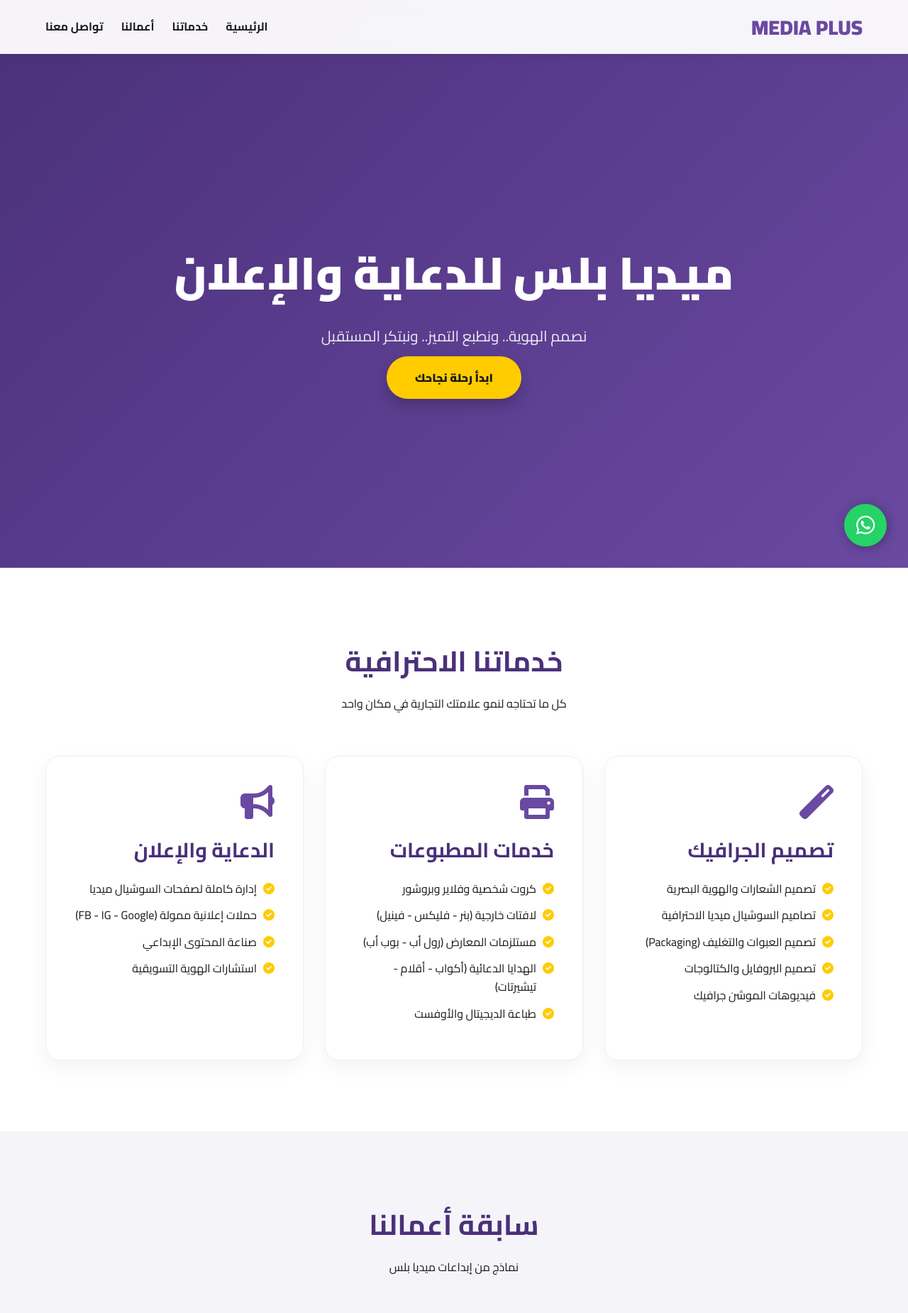
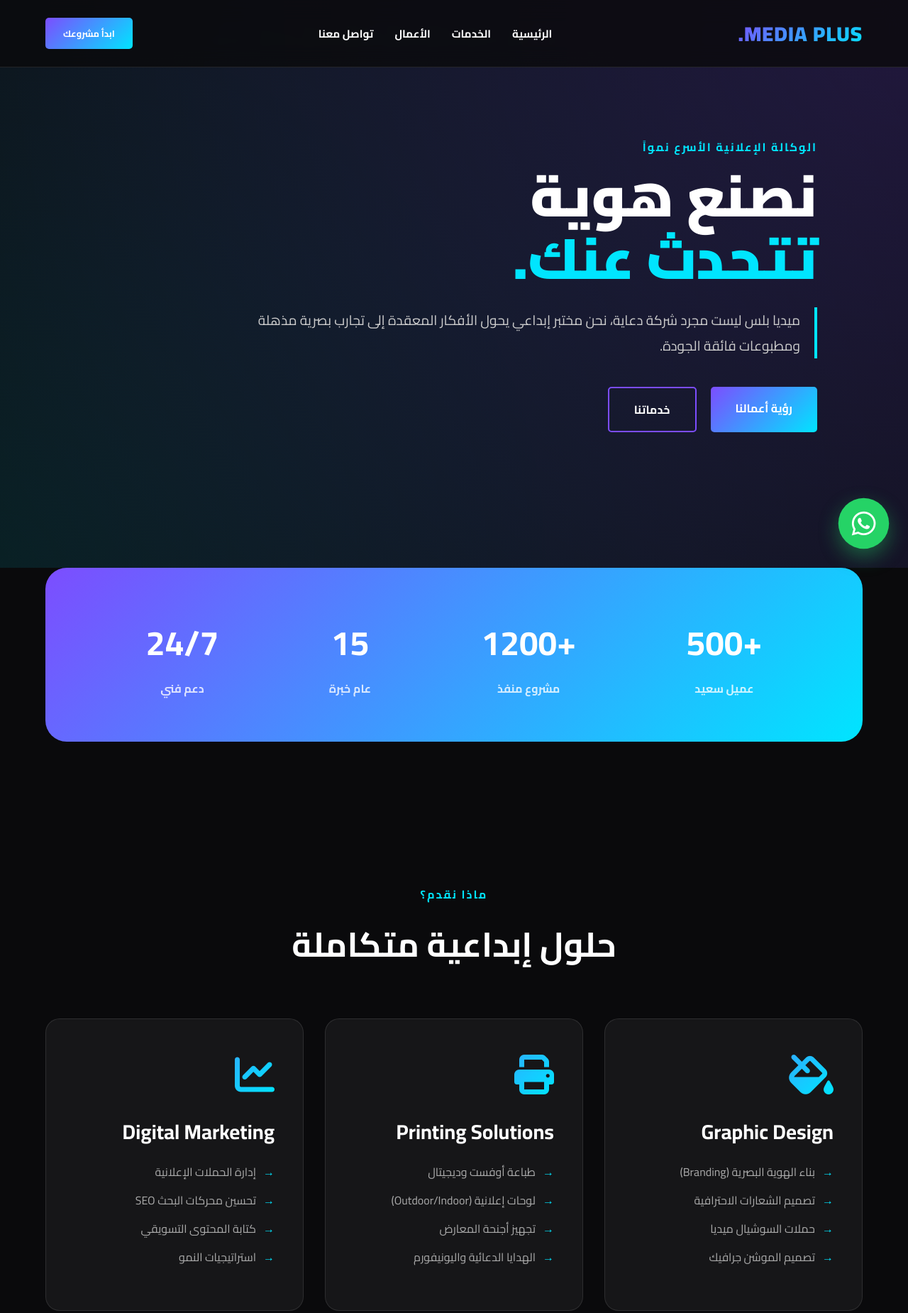
Before and after one commit to marqex1/media-plus, a plain HTML site: page index.html in a window 1280 px wide. Shown: the top 1850 px of the page at 71% size. Drawn offline with nearby package versions, Linux system fonts and the light colour scheme.

Commit message:
Add files via upload

```diff
--- a/index.html
+++ b/index.html
@@ -4,276 +4,264 @@
     <meta charset="UTF-8">
     <meta name="viewport" content="width=device-width, initial-scale=1.0">
 
-    <title>ميديا بلس | Media Plus - وكالة دعاية وإعلان وتصميم جرافيك ومطبوعات</title>
-    <meta name="description" content="ميديا بلس هي شريكك الإبداعي. نقدم خدمات تصميم الجرافيك، الهوية البصرية، وكافة أنواع المطبوعات الورقية والآوت دور بأعلى جودة في مصر والوطن العربي.">
-    <meta name="keywords" content="ميديا بلس, Media Plus, تصميم جرافيك, مطبوعات, دعاية وإعلان, لوجو, هوية بصرية, طباعة بنر, تصاميم سوشيال ميديا, ماركيكس">
+    <title>ميديا بلس | وكالة الدعاية والإعلان والحلول الإبداعية</title>
+    <meta name="description" content="ميديا بلس هي الوكالة الرائدة في تصميم الهويات البصرية، المطبوعات الرقمية، وحملات الدعاية المتكاملة. ابتكار يتجاوز الحدود.">
     <link rel="canonical" href="https://marqex1.github.io/media-plus/" />
 
-    <link href="https://fonts.googleapis.com/css2?family=Cairo:wght@300;400;600;700;900&display=swap" rel="stylesheet">
-    <link rel="stylesheet" href="https://cdnjs.cloudflare.com/ajax/libs/font-awesome/6.0.0/css/all.min.css">
+    <link href="https://fonts.googleapis.com/css2?family=Cairo:wght@300;400;700;900&family=Montserrat:wght@700&display=swap" rel="stylesheet">
+    <link rel="stylesheet" href="https://cdnjs.cloudflare.com/ajax/libs/font-awesome/6.4.0/css/all.min.css">
     <link rel="stylesheet" href="https://cdnjs.cloudflare.com/ajax/libs/animate.css/4.1.1/animate.min.css"/>
 
     <style>
         :root {
-            --main-purple: #6a49a1; /* بنفسجي اللوجو */
-            --dark-purple: #4a307a;
-            --accent-yellow: #ffcc00;
-            --white: #ffffff;
-            --black: #1a1a1a;
-            --light-grey: #f4f4f9;
+            --primary: #7c4dff; /* بنفسجي كهربائي */
+            --secondary: #00e5ff; /* تركواز نيون */
+            --dark: #0a0a0c;
+            --glass: rgba(255, 255, 255, 0.05);
+            --gradient: linear-gradient(135deg, #7c4dff, #00e5ff);
         }
 
-        * { margin: 0; padding: 0; box-sizing: border-box; scroll-behavior: smooth; }
+        * { margin: 0; padding: 0; box-sizing: border-box; font-family: 'Cairo', sans-serif; }
+        body { background-color: var(--dark); color: #fff; scroll-behavior: smooth; overflow-x: hidden; }
 
-        body {
-            font-family: 'Cairo', sans-serif;
-            background-color: var(--white);
-            color: var(--black);
-            line-height: 1.6;
+        /* Custom Scrollbar */
+        ::-webkit-scrollbar { width: 10px; }
+        ::-webkit-scrollbar-track { background: #111; }
+        ::-webkit-scrollbar-thumb { background: var(--gradient); border-radius: 10px; }
+
+        /* Header */
+        header {
+            padding: 20px 5%;
+            display: flex;
+            justify-content: space-between;
+            align-items: center;
+            position: fixed;
+            width: 100%;
+            z-index: 1000;
+            background: rgba(10, 10, 12, 0.8);
+            backdrop-filter: blur(15px);
+            border-bottom: 1px solid rgba(255,255,255,0.1);
         }
 
-        /* الهيدر */
-        header {
-            background: rgba(255, 255, 255, 0.95);
-            backdrop-filter: blur(10px);
-            padding: 15px 0;
-            position: fixed;
-            width: 100%;
-            top: 0;
-            z-index: 2000;
-            box-shadow: 0 4px 15px rgba(0,0,0,0.05);
+        .logo { font-size: 1.8rem; font-weight: 900; background: var(--gradient); -webkit-background-clip: text; -webkit-text-fill-color: transparent; letter-spacing: 1px; }
+
+        nav ul { display: flex; list-style: none; gap: 30px; }
+        nav ul li a { color: #fff; text-decoration: none; font-weight: 600; font-size: 0.95rem; transition: 0.3s; text-transform: uppercase; }
+        nav ul li a:hover { color: var(--secondary); }
+
+        /* Hero Section */
+        .hero {
+            height: 100vh;
+            display: flex;
+            align-items: center;
+            position: relative;
+            padding: 0 10%;
+            background: radial-gradient(circle at top right, rgba(124, 77, 255, 0.2), transparent),
+                        radial-gradient(circle at bottom left, rgba(0, 229, 255, 0.1), transparent);
         }
 
-        .container { width: 90%; max-width: 1200px; margin: auto; }
+        .hero-text { max-width: 800px; z-index: 2; }
+        .hero-text h1 { font-size: clamp(3rem, 8vw, 5rem); line-height: 1.1; margin-bottom: 25px; font-weight: 900; }
+        .hero-text p { font-size: 1.2rem; color: #ccc; margin-bottom: 40px; border-right: 4px solid var(--secondary); padding-right: 20px; }
 
-        nav { display: flex; justify-content: space-between; align-items: center; }
+        .btn-group { display: flex; gap: 20px; }
+        .btn { padding: 15px 35px; border-radius: 5px; text-decoration: none; font-weight: 700; transition: 0.4s; position: relative; overflow: hidden; }
+        .btn-primary { background: var(--gradient); color: #fff; }
+        .btn-outline { border: 2px solid var(--primary); color: #fff; }
+        .btn:hover { transform: translateY(-5px); box-shadow: 0 10px 20px rgba(124, 77, 255, 0.3); }
 
-        .logo {
-            font-size: 1.8rem;
-            font-weight: 900;
-            color: var(--main-purple);
-            text-decoration: none;
+        /* Services Section */
+        .services { padding: 100px 5%; position: relative; }
+        .section-tag { color: var(--secondary); font-weight: 700; text-transform: uppercase; letter-spacing: 2px; display: block; margin-bottom: 10px; text-align: center; }
+        .section-title { text-align: center; font-size: 3rem; margin-bottom: 60px; }
+
+        .services-grid { display: grid; grid-template-columns: repeat(auto-fit, minmax(300px, 1fr)); gap: 30px; }
+        .s-card {
+            background: var(--glass);
+            padding: 50px 40px;
+            border-radius: 20px;
+            border: 1px solid rgba(255,255,255,0.1);
+            transition: 0.4s;
+            position: relative;
+        }
+        .s-card:hover { background: rgba(255,255,255,0.08); border-color: var(--secondary); transform: scale(1.03); }
+        .s-card i { font-size: 3.5rem; background: var(--gradient); -webkit-background-clip: text; -webkit-text-fill-color: transparent; margin-bottom: 25px; display: block; }
+        .s-card h3 { font-size: 1.8rem; margin-bottom: 15px; color: #fff; }
+        .s-card ul { list-style: none; color: #aaa; }
+        .s-card ul li { margin-bottom: 10px; display: flex; align-items: center; gap: 10px; }
+        .s-card ul li::before { content: '→'; color: var(--secondary); }
+
+        /* Stats Counter */
+        .stats { background: var(--gradient); padding: 60px 5%; display: flex; justify-content: space-around; flex-wrap: wrap; text-align: center; border-radius: 30px; margin: 0 5% 100px; }
+        .stat-item h2 { font-size: 3rem; margin-bottom: 5px; }
+        .stat-item p { font-weight: 700; color: rgba(255,255,255,0.8); }
+
+        /* Portfolio Items */
+        .portfolio { padding-bottom: 100px; text-align: center; }
+        .p-grid { display: grid; grid-template-columns: repeat(auto-fit, minmax(250px, 1fr)); gap: 10px; padding: 0 5%; }
+        .p-item { height: 350px; background: #1a1a1a; border-radius: 15px; position: relative; overflow: hidden; cursor: pointer; }
+        .p-overlay {
+            position: absolute; top: 0; left: 0; width: 100%; height: 100%;
+            background: linear-gradient(to top, var(--dark), transparent);
+            display: flex; flex-direction: column; justify-content: flex-end; padding: 30px;
+            opacity: 0; transition: 0.5s;
+        }
+        .p-item:hover .p-overlay { opacity: 1; }
+
+        /* WhatsApp & Contact */
+        .whatsapp-fixed {
+            position: fixed; bottom: 30px; right: 30px;
+            width: 65px; height: 65px; background: #25d366;
+            border-radius: 50%; display: flex; align-items: center; justify-content: center;
+            font-size: 35px; color: #fff; text-decoration: none; z-index: 999;
+            box-shadow: 0 10px 25px rgba(37, 211, 102, 0.4);
+            animation: pulse 2s infinite;
         }
 
-        .nav-links { display: flex; list-style: none; gap: 25px; }
-        .nav-links a { text-decoration: none; color: var(--black); font-weight: 700; transition: 0.3s; }
-        .nav-links a:hover { color: var(--main-purple); }
+        @keyframes pulse { 0% { transform: scale(1); } 50% { transform: scale(1.1); } 100% { transform: scale(1); } }
 
-        /* قسم الهيرو (البداية) */
-        .hero {
-            height: 100vh;
-            background: linear-gradient(135deg, var(--dark-purple), var(--main-purple));
-            display: flex;
-            align-items: center;
-            justify-content: center;
-            text-align: center;
-            color: var(--white);
-            padding-top: 80px;
+        /* Footer */
+        footer { padding: 80px 5% 30px; background: #050507; border-top: 1px solid rgba(255,255,255,0.05); }
+        .footer-content { display: flex; justify-content: space-between; flex-wrap: wrap; margin-bottom: 50px; }
+        .footer-col { flex: 1; min-width: 250px; margin-bottom: 30px; }
+        .footer-col h4 { margin-bottom: 20px; color: var(--secondary); }
+
+        .copyright { text-align: center; padding-top: 30px; border-top: 1px solid rgba(255,255,255,0.05); font-size: 0.9rem; color: #555; }
+        .marqex-link { color: var(--primary); text-decoration: none; font-weight: 700; border: 1px solid var(--primary); padding: 5px 15px; border-radius: 20px; transition: 0.3s; }
+        .marqex-link:hover { background: var(--primary); color: #fff; }
+
+        @media (max-width: 768px) {
+            nav ul { display: none; }
+            .hero-text h1 { font-size: 3rem; }
         }
-
-        .hero-content h1 { font-size: clamp(2.5rem, 6vw, 4rem); font-weight: 900; margin-bottom: 20px; }
-        .hero-content p { font-size: 1.3rem; margin-bottom: 30px; opacity: 0.9; }
-
-        .cta-btn {
-            background: var(--accent-yellow);
-            color: var(--black);
-            padding: 15px 40px;
-            border-radius: 50px;
-            text-decoration: none;
-            font-weight: 900;
-            transition: 0.4s;
-            box-shadow: 0 10px 20px rgba(0,0,0,0.2);
-        }
-        .cta-btn:hover { transform: translateY(-5px); background: #fff; }
-
-        /* قسم الخدمات */
-        .section-padding { padding: 100px 0; }
-        .section-title { text-align: center; margin-bottom: 60px; }
-        .section-title h2 { font-size: 2.5rem; color: var(--dark-purple); margin-bottom: 15px; }
-
-        .services-grid {
-            display: grid;
-            grid-template-columns: repeat(auto-fit, minmax(320px, 1fr));
-            gap: 30px;
-        }
-
-        .service-card {
-            background: #fff;
-            padding: 40px;
-            border-radius: 20px;
-            box-shadow: 0 10px 30px rgba(0,0,0,0.05);
-            transition: 0.4s;
-            border: 1px solid #eee;
-        }
-        .service-card:hover { transform: translateY(-10px); border-color: var(--main-purple); }
-        .service-card i { font-size: 3rem; color: var(--main-purple); margin-bottom: 20px; }
-        .service-card h3 { font-size: 1.8rem; margin-bottom: 20px; color: var(--dark-purple); }
-
-        .service-list { list-style: none; text-align: right; }
-        .service-list li { margin-bottom: 12px; position: relative; padding-right: 25px; }
-        .service-list li::before {
-            content: "\f058"; font-family: "Font Awesome 5 Free"; font-weight: 900;
-            position: absolute; right: 0; color: var(--accent-yellow);
-        }
-
-        /* سابقة الأعمال */
-        .portfolio { background: var(--light-grey); }
-        .portfolio-grid {
-            display: grid;
-            grid-template-columns: repeat(auto-fit, minmax(250px, 1fr));
-            gap: 20px;
-        }
-        .portfolio-item {
-            height: 250px;
-            background: var(--main-purple);
-            border-radius: 15px;
-            display: flex;
-            align-items: center;
-            justify-content: center;
-            color: #fff;
-            font-weight: bold;
-            transition: 0.3s;
-            cursor: pointer;
-            border: 3px solid #fff;
-        }
-        .portfolio-item:hover { background: var(--dark-purple); transform: scale(1.02); }
-
-        /* زر الواتساب العائم */
-        .whatsapp-float {
-            position: fixed;
-            bottom: 30px;
-            right: 30px;
-            background: #25d366;
-            color: white;
-            width: 60px;
-            height: 60px;
-            border-radius: 50%;
-            text-align: center;
-            font-size: 30px;
-            box-shadow: 2px 2px 15px rgba(0,0,0,0.3);
-            z-index: 3000;
-            display: flex;
-            align-items: center;
-            justify-content: center;
-            text-decoration: none;
-        }
-
-        /* الفوتر */
-        footer { background: var(--black); color: #fff; padding: 60px 0 20px; text-align: center; }
-        .footer-links a { color: #fff; margin: 0 15px; font-size: 1.5rem; transition: 0.3s; }
-        .footer-links a:hover { color: var(--main-purple); }
-
-        .copyright { margin-top: 40px; padding-top: 20px; border-top: 1px solid #333; color: #888; }
-        .marqex-btn { color: var(--main-purple); text-decoration: none; font-weight: bold; border-bottom: 1px dashed; }
-
-        @media (max-width: 768px) { .nav-links { display: none; } }
     </style>
 </head>
 <body>
 
-    <a href="https://wa.me/20123456789" class="whatsapp-float animate__animated animate__bounceInUp" target="_blank">
-        <i class="fab fa-whatsapp"></i>
-    </a>
+    <a href="https://wa.me/20123456789" class="whatsapp-fixed" target="_blank"><i class="fab fa-whatsapp"></i></a>
 
     <header>
-        <div class="container">
+        <a href="#" class="logo">MEDIA PLUS.</a>
         <nav>
-                <a href="#" class="logo">MEDIA <span>PLUS</span></a>
-                <ul class="nav-links">
+            <ul>
                 <li><a href="#home">الرئيسية</a></li>
-                    <li><a href="#services">خدماتنا</a></li>
-                    <li><a href="#portfolio">أعمالنا</a></li>
+                <li><a href="#services">الخدمات</a></li>
+                <li><a href="#portfolio">الأعمال</a></li>
                 <li><a href="#contact">تواصل معنا</a></li>
             </ul>
         </nav>
-        </div>
+        <a href="#contact" class="btn btn-primary" style="padding: 10px 25px; font-size: 0.8rem;">ابدأ مشروعك</a>
     </header>
 
     <section id="home" class="hero">
-        <div class="container hero-content animate__animated animate__fadeIn">
-            <h1>ميديا بلس للدعاية والإعلان</h1>
-            <p>نصمم الهوية.. ونطبع التميز.. ونبتكر المستقبل</p>
-            <a href="#services" class="cta-btn">ابدأ رحلة نجاحك</a>
+        <div class="hero-text animate__animated animate__fadeInLeft">
+            <span class="section-tag" style="text-align: right;">الوكالة الإعلانية الأسرع نمواً</span>
+            <h1>نصنع هوية<br><span style="color: var(--secondary)">تتحدث عنك.</span></h1>
+            <p>ميديا بلس ليست مجرد شركة دعاية، نحن مختبر إبداعي يحول الأفكار المعقدة إلى تجارب بصرية مذهلة ومطبوعات فائقة الجودة.</p>
+            <div class="btn-group">
+                <a href="#portfolio" class="btn btn-primary">رؤية أعمالنا</a>
+                <a href="#services" class="btn btn-outline">خدماتنا</a>
+            </div>
         </div>
     </section>
 
-    <section id="services" class="section-padding">
-        <div class="container">
-            <div class="section-title">
-                <h2>خدماتنا الاحترافية</h2>
-                <p>كل ما تحتاجه لنمو علامتك التجارية في مكان واحد</p>
+    <div class="stats animate__animated animate__fadeInUp">
+        <div class="stat-item"><h2>+500</h2><p>عميل سعيد</p></div>
+        <div class="stat-item"><h2>+1200</h2><p>مشروع منفذ</p></div>
+        <div class="stat-item"><h2>15</h2><p>عام خبرة</p></div>
+        <div class="stat-item"><h2>24/7</h2><p>دعم فني</p></div>
     </div>
 
+    <section id="services" class="services">
+        <span class="section-tag">ماذا نقدم؟</span>
+        <h2 class="section-title">حلول إبداعية متكاملة</h2>
+
         <div class="services-grid">
-                <div class="service-card animate__animated animate__fadeInUp">
-                    <i class="fas fa-magic"></i>
-                    <h3>تصميم الجرافيك</h3>
-                    <ul class="service-list">
-                        <li>تصميم الشعارات والهوية البصرية</li>
-                        <li>تصاميم السوشيال ميديا الاحترافية</li>
-                        <li>تصميم العبوات والتغليف (Packaging)</li>
-                        <li>تصميم البروفايل والكتالوجات</li>
-                        <li>فيديوهات الموشن جرافيك</li>
+            <div class="s-card">
+                <i class="fas fa-fill-drip"></i>
+                <h3>Graphic Design</h3>
+                <ul>
+                    <li>بناء الهوية البصرية (Branding)</li>
+                    <li>تصميم الشعارات الاحترافية</li>
+                    <li>حملات السوشيال ميديا</li>
+                    <li>تصميم الموشن جرافيك</li>
                 </ul>
             </div>
-
-                <div class="service-card animate__animated animate__fadeInUp" style="animation-delay: 0.2s;">
+            <div class="s-card">
                 <i class="fas fa-print"></i>
-                    <h3>خدمات المطبوعات</h3>
-                    <ul class="service-list">
-                        <li>كروت شخصية وفلاير وبروشور</li>
-                        <li>لافتات خارجية (بنر - فليكس - فينيل)</li>
-                        <li>مستلزمات المعارض (رول أب - بوب أب)</li>
-                        <li>الهدايا الدعائية (أكواب - أقلام - تيشيرتات)</li>
-                        <li>طباعة الديجيتال والأوفست</li>
+                <h3>Printing Solutions</h3>
+                <ul>
+                    <li>طباعة أوفست وديجيتال</li>
+                    <li>لوحات إعلانية (Outdoor/Indoor)</li>
+                    <li>تجهيز أجنحة المعارض</li>
+                    <li>الهدايا الدعائية واليونيفورم</li>
                 </ul>
             </div>
+            <div class="s-card">
+                <i class="fas fa-chart-line"></i>
+                <h3>Digital Marketing</h3>
+                <ul>
+                    <li>إدارة الحملات الإعلانية</li>
+                    <li>تحسين محركات البحث SEO</li>
+                    <li>كتابة المحتوى التسويقي</li>
+                    <li>استراتيجيات النمو</li>
+                </ul>
+            </div>
+        </div>
+    </section>
 
-                <div class="service-card animate__animated animate__fadeInUp" style="animation-delay: 0.4s;">
-                    <i class="fas fa-bullhorn"></i>
-                    <h3>الدعاية والإعلان</h3>
-                    <ul class="service-list">
-                        <li>إدارة كاملة لصفحات السوشيال ميديا</li>
-                        <li>حملات إعلانية ممولة (FB - IG - Google)</li>
-                        <li>صناعة المحتوى الإبداعي</li>
-                        <li>استشارات الهوية التسويقية</li>
-                    </ul>
+    <section id="portfolio" class="portfolio">
+        <span class="section-tag">معرض الإبداع</span>
+        <h2 class="section-title">آخر مشاريعنا</h2>
+        <div class="p-grid">
+            <div class="p-item" style="background-image: url('https://via.placeholder.com/400x600/111'); background-size: cover;">
+                <div class="p-overlay">
+                    <h3>هوية بصرية كاملة</h3>
+                    <p>شركة العقارات العالمية</p>
+                </div>
+            </div>
+            <div class="p-item" style="background-image: url('https://via.placeholder.com/400x600/222'); background-size: cover;">
+                <div class="p-overlay">
+                    <h3>تجهيز معرض</h3>
+                    <p>مؤتمر التكنولوجيا 2024</p>
+                </div>
+            </div>
+            <div class="p-item" style="background-image: url('https://via.placeholder.com/400x600/333'); background-size: cover;">
+                <div class="p-overlay">
+                    <h3>حملة سوشيال ميديا</h3>
+                    <p>مطاعم سيتي جاردن</p>
                 </div>
             </div>
         </div>
     </section>
 
-    <section id="portfolio" class="section-padding portfolio">
-        <div class="container">
-            <div class="section-title">
-                <h2>سابقة أعمالنا</h2>
-                <p>نماذج من إبداعات ميديا بلس</p>
+    <footer>
+        <div class="footer-content">
+            <div class="footer-col">
+                <h3 class="logo">MEDIA PLUS.</h3>
+                <p>نحن هنا لنضع علامتك التجارية في الصدارة. حلولنا تبدأ من التصميم وتنتهي بالطباعة والتركيب.</p>
             </div>
-            <div class="portfolio-grid">
-                <div class="portfolio-item">تصميم شعارات</div>
-                <div class="portfolio-item">مطبوعات ورقية</div>
-                <div class="portfolio-item">واجهات محلات</div>
-                <div class="portfolio-item">هدايا دعائية</div>
+            <div class="footer-col">
+                <h4>روابط سريعة</h4>
+                <ul style="list-style: none; line-height: 2;">
+                    <li><a href="#" style="color:#aaa; text-decoration:none;">سياسة الخصوصية</a></li>
+                    <li><a href="#" style="color:#aaa; text-decoration:none;">طلب عرض سعر</a></li>
+                    <li><a href="#" style="color:#aaa; text-decoration:none;">انضم لفريقنا</a></li>
+                </ul>
+            </div>
+            <div class="footer-col" id="contact">
+                <h4>تواصل معنا</h4>
+                <p>مصر، القاهرة، مدينة نصر</p>
+                <p>info@mediaplus.com</p>
+                <p>+20 123 456 7890</p>
             </div>
         </div>
-    </section>
-
-    <footer id="contact">
-        <div class="container">
-            <h2 style="margin-bottom: 20px;">تواصل معنا الآن</h2>
-            <div class="footer-links">
-                <a href="#"><i class="fab fa-facebook"></i></a>
-                <a href="#"><i class="fab fa-instagram"></i></a>
-                <a href="https://wa.me/20123456789"><i class="fab fa-whatsapp"></i></a>
-                <a href="mailto:info@mediaplus.com"><i class="fas fa-envelope"></i></a>
-            </div>
         <div class="copyright">
-                <p>جميع الحقوق محفوظة © 2024 لشركة ميديا بلس للدعاية والإعلان</p>
-                <p style="margin-top: 10px;">
-                    تمت البرمجة والتصميم بواسطة
-                    <a href="https://marqex1.github.io/marqex1/" target="_blank" class="marqex-btn">ماركيكس | Marqex</a>
+            <p>جميع الحقوق محفوظة © 2025 لشركة ميديا بلس للدعاية والإعلان</p>
+            <p style="margin-top: 15px;">
+                Coded & Designed by
+                <a href="https://marqex1.github.io/marqex1/" target="_blank" class="marqex-link">MARQEX</a>
             </p>
-            </div>
         </div>
     </footer>
 
```
Lines whose indentation alone changed are shown as unchanged.
